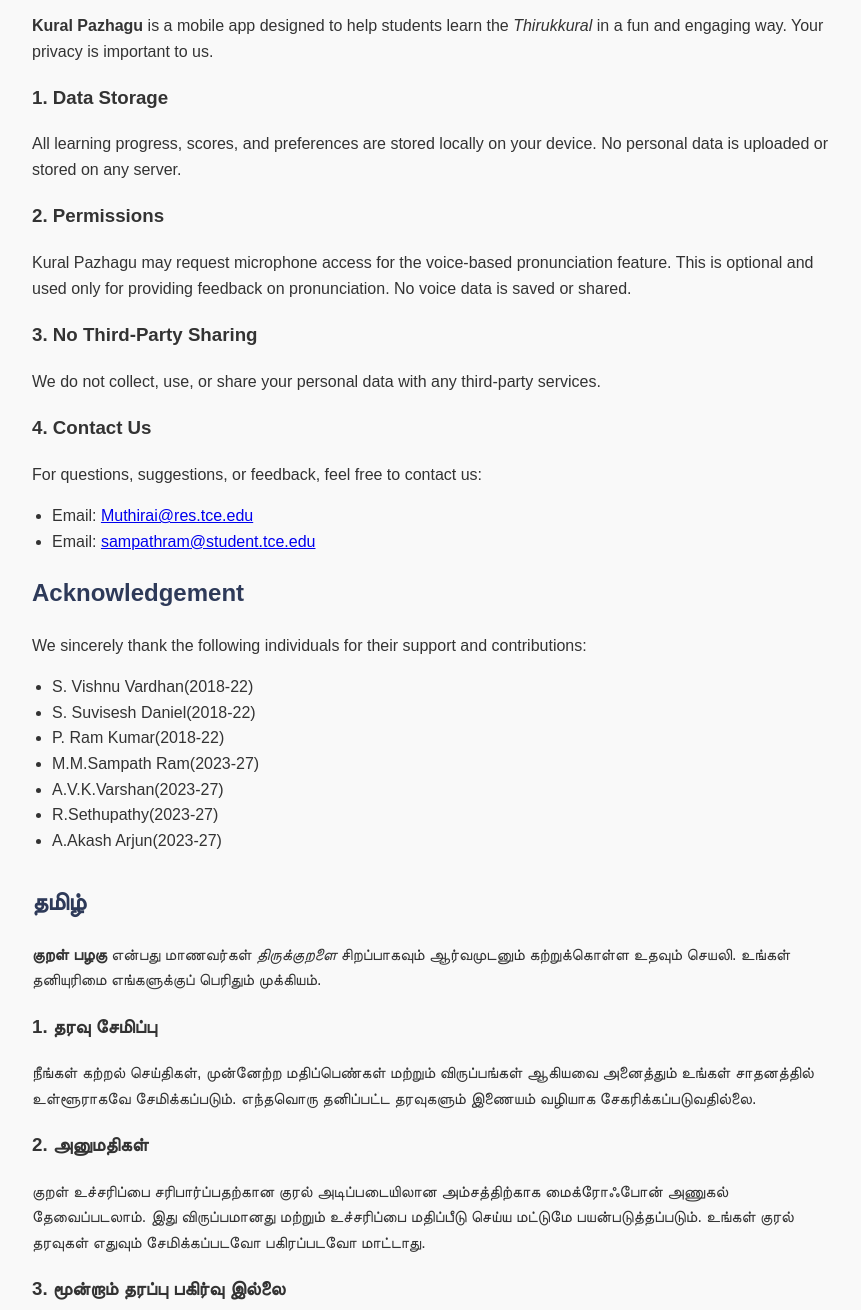
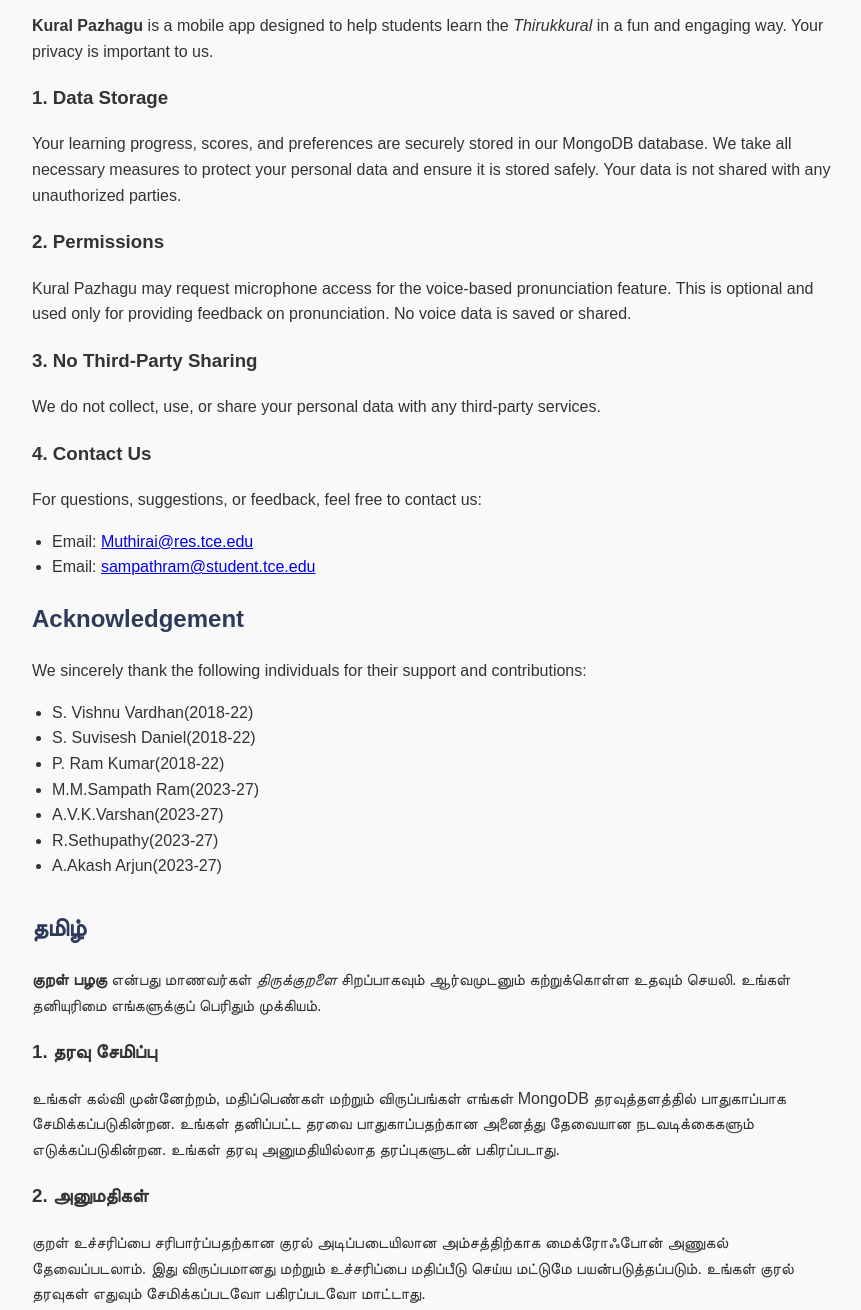
Before and after one commit to varshan333/kuralpazhagu-Terms, a plain HTML site: page index.html in a window 1280 px wide. Shown: the part 200-1510 px from the top of the page, without its empty margins (208-1069 px from the left). Drawn offline with Linux system fonts and the light colour scheme.

Commit message:
Update index.html

```diff
--- a/index.html
+++ b/index.html
@@ -37,7 +37,8 @@
     <p><strong>Kural Pazhagu</strong> is a mobile app designed to help students learn the <em>Thirukkural</em> in a fun and engaging way. Your privacy is important to us.</p>
 
     <h3>1. Data Storage</h3>
-    <p>All learning progress, scores, and preferences are stored locally on your device. No personal data is uploaded or stored on any server.</p>
+    <p>Your learning progress, scores, and preferences are securely stored in our MongoDB database. We take all necessary measures to protect your personal data and ensure it is stored safely. Your data is not shared with any unauthorized parties.</p>
+
 
     <h3>2. Permissions</h3>
     <p>Kural Pazhagu may request microphone access for the voice-based pronunciation feature. This is optional and used only for providing feedback on pronunciation. No voice data is saved or shared.</p>
@@ -69,9 +70,8 @@
   <section>
     <h2>தமிழ்</h2>
     <p><strong>குறள் பழகு</strong> என்பது மாணவர்கள் <em>திருக்குறளை</em> சிறப்பாகவும் ஆர்வமுடனும் கற்றுக்கொள்ள உதவும் செயலி. உங்கள் தனியுரிமை எங்களுக்குப் பெரிதும் முக்கியம்.</p>
-
     <h3>1. தரவு சேமிப்பு</h3>
-    <p>நீங்கள் கற்றல் செய்திகள், முன்னேற்ற மதிப்பெண்கள் மற்றும் விருப்பங்கள் ஆகியவை அனைத்தும் உங்கள் சாதனத்தில் உள்ளூராகவே சேமிக்கப்படும். எந்தவொரு தனிப்பட்ட தரவுகளும் இணையம் வழியாக சேகரிக்கப்படுவதில்லை.</p>
+    <p>உங்கள் கல்வி முன்னேற்றம், மதிப்பெண்கள் மற்றும் விருப்பங்கள் எங்கள் MongoDB தரவுத்தளத்தில் பாதுகாப்பாக சேமிக்கப்படுகின்றன. உங்கள் தனிப்பட்ட தரவை பாதுகாப்பதற்கான அனைத்து தேவையான நடவடிக்கைகளும் எடுக்கப்படுகின்றன. உங்கள் தரவு அனுமதியில்லாத தரப்புகளுடன் பகிரப்படாது.</p>
 
     <h3>2. அனுமதிகள்</h3>
     <p>குறள் உச்சரிப்பை சரிபார்ப்பதற்கான குரல் அடிப்படையிலான அம்சத்திற்காக மைக்ரோஃபோன் அணுகல் தேவைப்படலாம். இது விருப்பமானது மற்றும் உச்சரிப்பை மதிப்பீடு செய்ய மட்டுமே பயன்படுத்தப்படும். உங்கள் குரல் தரவுகள் எதுவும் சேமிக்கப்படவோ பகிரப்படவோ மாட்டாது.</p>
```
